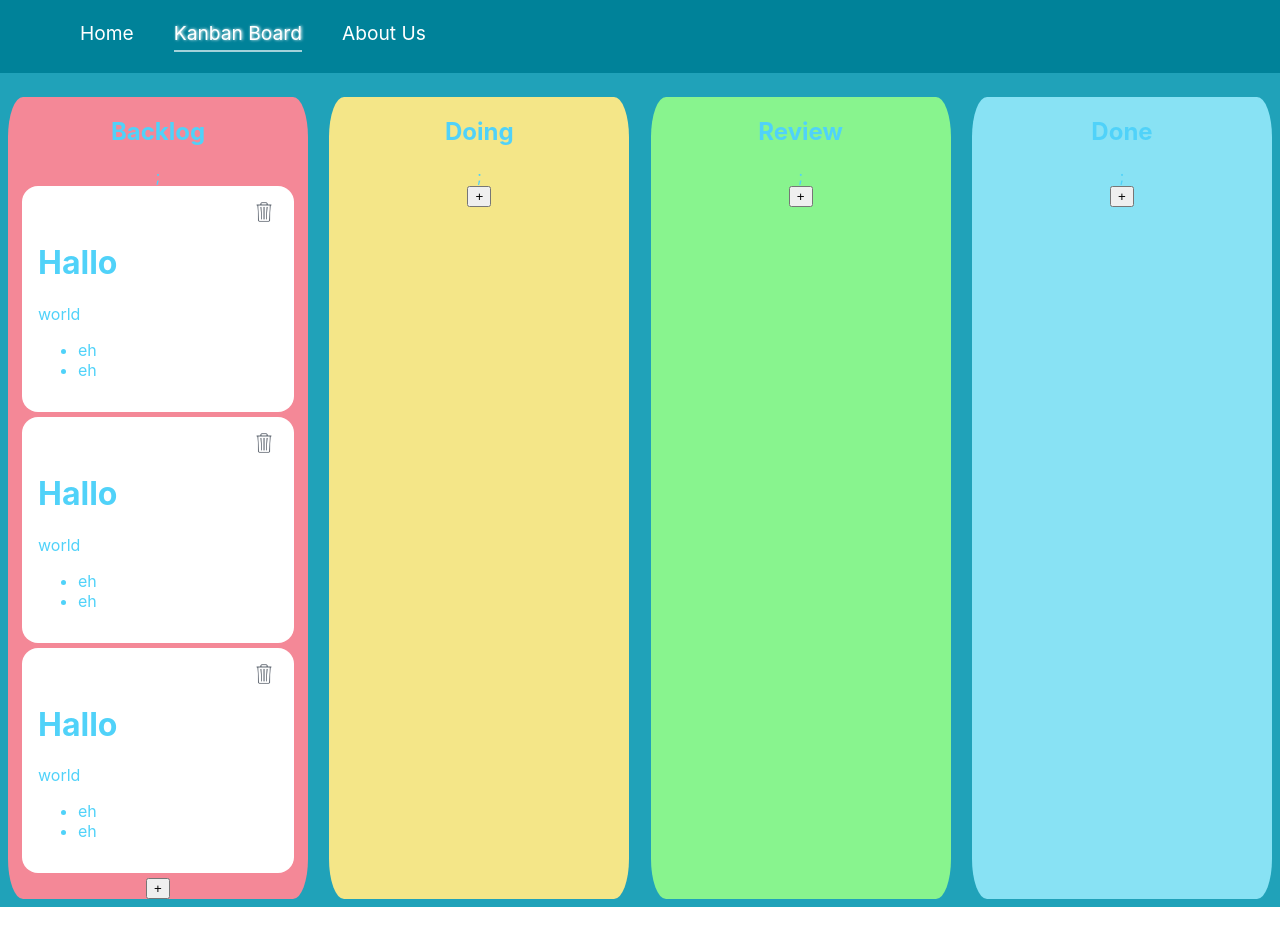
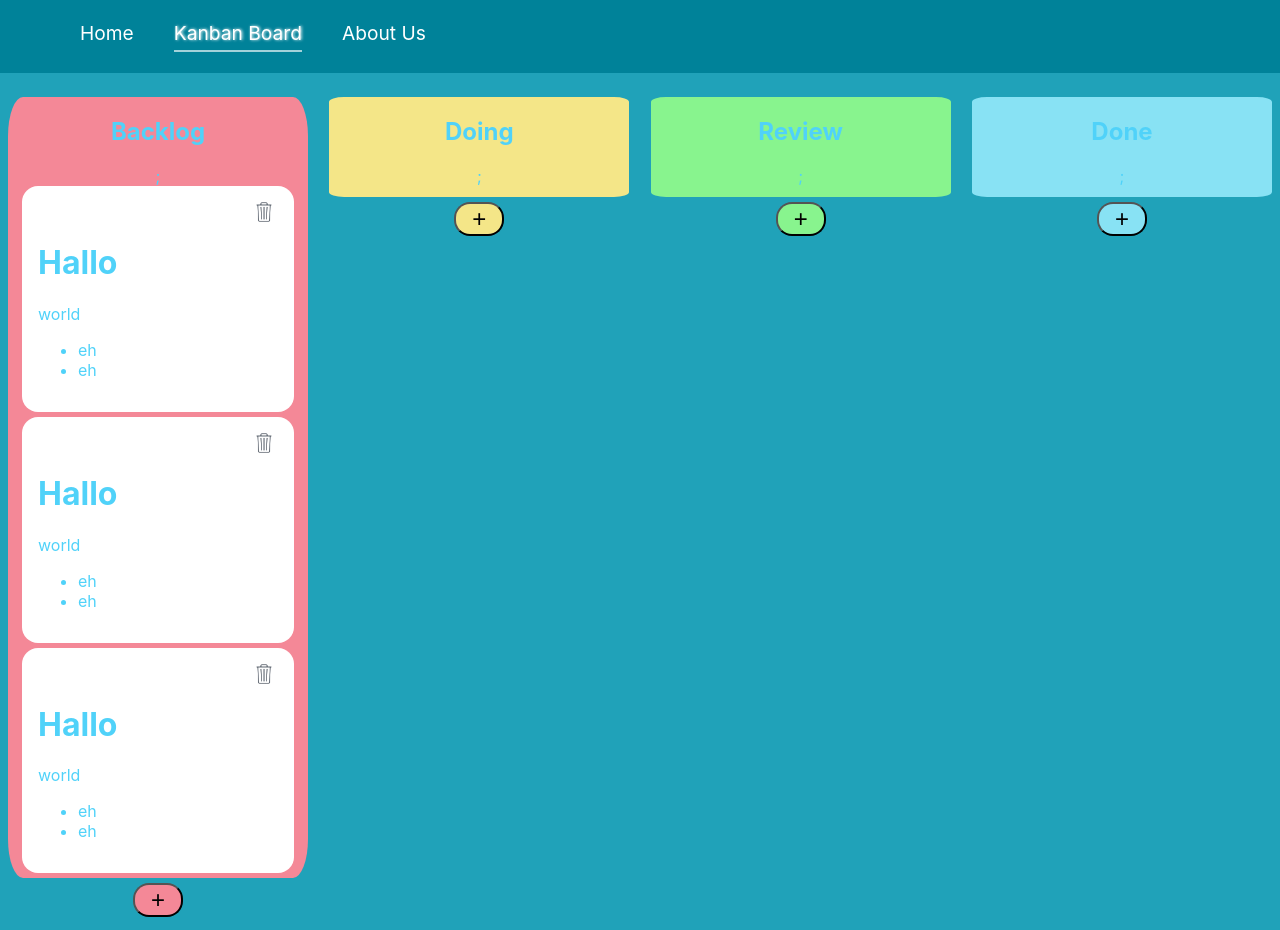
Before and after one commit to roblebob/lab-project-react-app, a React (Vite) app: page /board in a window 1280 px wide. Before the commit the page ends 907 px from the top, so only its background shows below. Built offline with nearby package versions, Linux system fonts and the light colour scheme.

Commit message:
styling columns

```diff
--- a/src/comonents/Column.jsx
+++ b/src/comonents/Column.jsx
@@ -1,5 +1,5 @@
 import "./Column.css";
-import { v4 as uuidv4 } from 'uuid';
+import { v4 as uuidv4 } from "uuid";
 import ItemCard from "./ItemCard";
 
 const Column = ({ data, name, color, addCard, deleteCard, edit }) => {
@@ -12,15 +12,51 @@ const Column = ({ data, name, color, addCard, deleteCard, edit }) => {
   };
 
   return (
+    <div>
     <div className="Column" style={{ backgroundColor: color }}>
       <h2>{name}</h2>;
       {data.length !== 0 &&
         data.map((item) => {
           return (
-            <ItemCard key={item._id} item={item} deleteCard={deleteCard} edit={edit}/>
+            <ItemCard
+              key={item._id}
+              item={item}
+              deleteCard={deleteCard}
+              edit={edit}
+            />
           );
         })}
-      <button className="AddCard" onClick={submitCard}>
+
+    </div>
+
+      <button
+        className="AddCard"
+        onClick={submitCard}
+        // style={{
+        //   minWidth: "50px",
+        //   minHeight: "10px",
+        //   borderRadius: "1rem",
+        //   backgroundColor: "transparent",
+        //   marginBottom: "5px",
+        //   textAlign: "center",
+        //   fontSize: "1.5rem",
+        // }}
+        style={{
+          minWidth: "50px",
+          minHeight: "10px",
+          borderRadius: "1rem",
+          backgroundColor: "transparent",
+          marginBottom: "5px",
+          textAlign: "center",
+          fontSize: "1.5rem",
+          position: "relative",
+          bottom: "0%",
+          backgroundColor: color,
+          margin: "5px"
+        }}
+
+
+      >
         +
       </button>
     </div>
```
